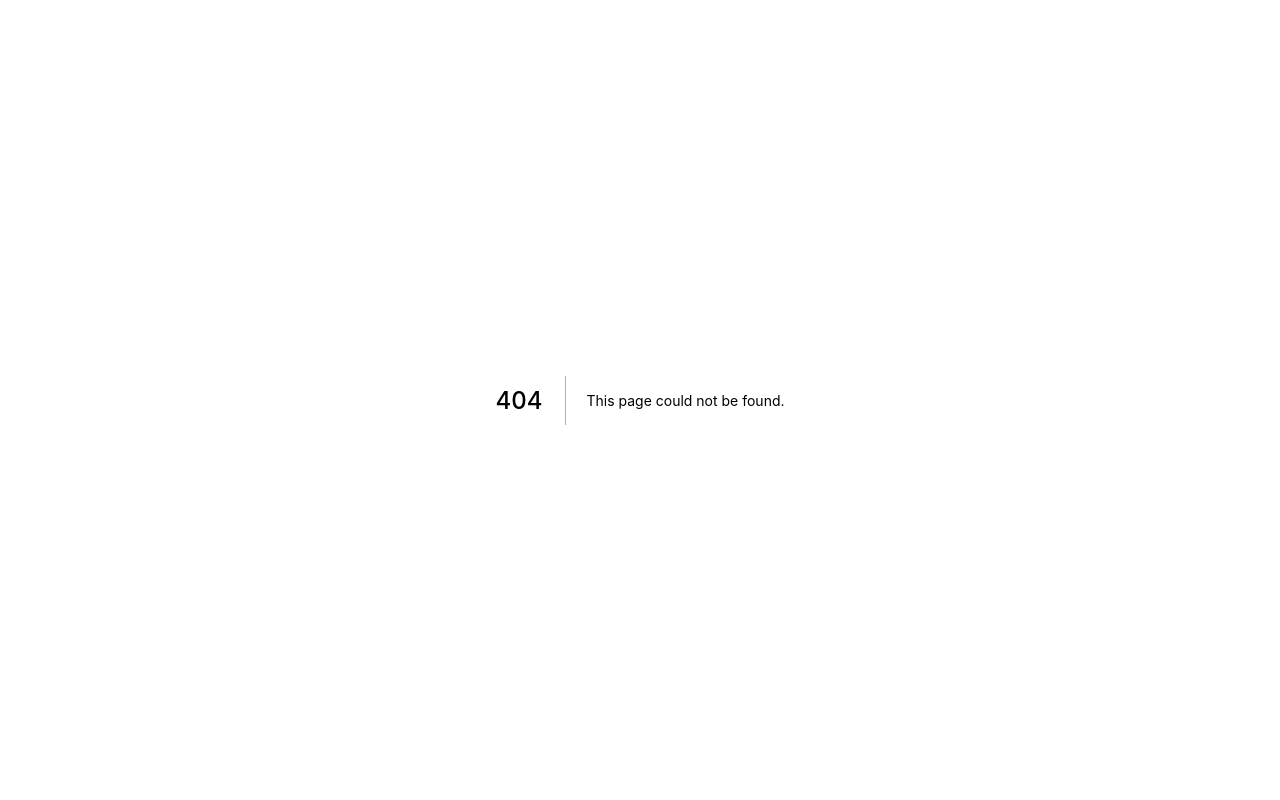
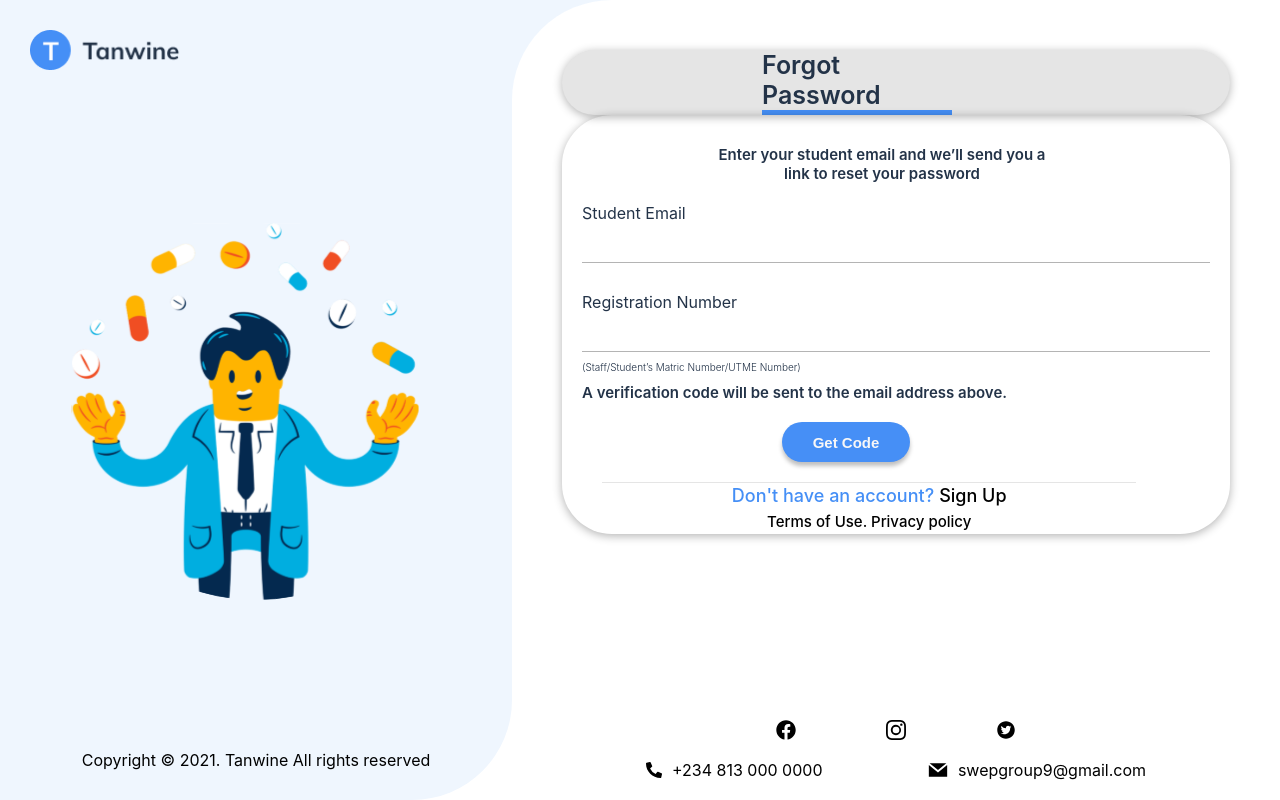
Before and after one commit to Kikks/swep-200-group-9, a Next.js app: page /forgotpassword in a window 1280 px wide. Before the commit this address had no page. Built offline with nearby package versions, Linux system fonts and the light colour scheme.

Commit message:
I built the forgot password screen

```diff
--- /dev/null
+++ b/pages/forgotpassword.js
@@ -0,0 +1,51 @@
+import React from "react";
+import styles from "../styles/Forgotpassword.module.css";
+
+// Components
+import OnboardingLayout from "../Layout/OnboardingLayout";
+
+const forgotPassword = () => {
+	return (
+		<OnboardingLayout>
+            <main>
+                <div className={styles.heading}>
+                    <p className={styles.title}>Forgot Password</p>
+                </div>
+
+                <div className={styles.big__container}>
+                    <div className={styles.heading__info}>
+                        <p className={styles.info}>Enter your student email and we’ll send you
+    a link to reset your password</p>
+                    </div>
+
+                    <div className={styles.form__container}>
+                        <form className={styles.form}>
+                            <div className={styles.mail}>
+                                <label htmlFor="email">Student Email</label>
+                                <input type="email" className={styles.mail__input} required></input>
+                            </div>
+
+                            <div className={styles.reg}>
+                                <label htmlFor="text">Registration Number</label>
+                                <input type="text" className={styles.reg__input} required></input>
+                                <p className={styles.number}>(Staff/Student’s Matric Number/UTME Number)</p>
+                            </div>
+
+                            <p className={styles.form__text}>A verification code will be sent to the email address above.</p>
+
+                            <button type="submit" className={styles.submit}>Get Code</button>
+                        </form>
+                    </div>
+
+                    <div className={styles.footer}>
+                        <span color="hsla(214, 35%, 21%, 1)" className={styles.sign__up}>Don&apos;t have an account?</span>
+                        <span className={styles.sub__sign__up}>Sign Up</span>
+                        <p className={styles.policy}>Terms of Use. Privacy policy</p>
+                    </div>
+
+                </div>
+            </main>
+        </OnboardingLayout>
+    );
+};
+export default forgotPassword;
--- /dev/null
+++ b/styles/Forgotpassword.module.css
@@ -0,0 +1,109 @@
+.heading {
+    padding-left: 20rem;
+    border-radius: 50px;
+    background-color: #E5E5E5;
+    box-shadow: 0px 2px 10px rgba(0, 0, 0, 0.3);
+}
+
+.title {
+    width: 190px;
+    list-style-type: none;
+    border-bottom: 5px solid #458FF6;
+    font-size: 25px;
+    font-weight: 600;
+    color: #233348;
+}
+
+.big__container {
+    border-radius: 50px;
+    box-shadow: 0px 2px 10px rgba(0, 0, 0, 0.3);
+}
+
+.heading__info {
+    padding-top: 3rem;
+}
+
+.info {
+    font-weight: 600;
+    font-size: 15px;
+    line-height: 19px;
+    text-align: center;
+    color: #233348;
+    width: 490px;
+    padding-left: 15rem;
+}
+
+/* form section */
+
+.form {
+    border-radius: 5px;
+    padding: 20px;
+    color: #233348;
+}
+
+.reg {
+    padding-top: 2rem;
+}
+
+.reg__input, .mail__input {
+    width: 100%;
+    padding: 9px 12px;
+    border: none;
+    border-bottom: 1px solid #B4B4B4;
+    box-sizing: border-box;
+    margin: 6px 0 9px 0;
+}
+
+.number {
+    font-weight: 300;
+    font-size: 10px;
+}
+
+.form__text {
+    font-weight: 600;
+    font-size: 15px;
+    padding-top: 1rem;
+}
+
+/* button */
+
+.submit {
+    background-color: hsla(215, 91%, 62%, 1);
+    box-shadow: 0px 4px 4px rgba(0, 0, 0, 0.25);
+    border: none;
+    border-radius: 50px;
+    color: #F8F7F7;
+    width: 128px;
+    height: 40px;
+    margin: 2rem 0 0 20rem;
+    font-weight: 600;
+    font-size: 15px;
+}
+
+/* Footer section */
+
+.footer {
+    text-align: center;
+    margin-left: 4rem;
+    line-height: 25px;
+    width: 80%;
+    border-top: 1px solid #E5E5E5;
+}
+
+.sign__up {
+    color: #458FF6;
+    font-size: 18px;
+    font-weight: 500;
+    text-decoration: none;
+}
+
+.sub__sign__up {
+    font-weight: 500;
+    font-size: 18px;
+    padding-left: .5rem;
+}
+
+.policy {
+    font-weight: 500;
+    font-size: 15px;
+}
```
